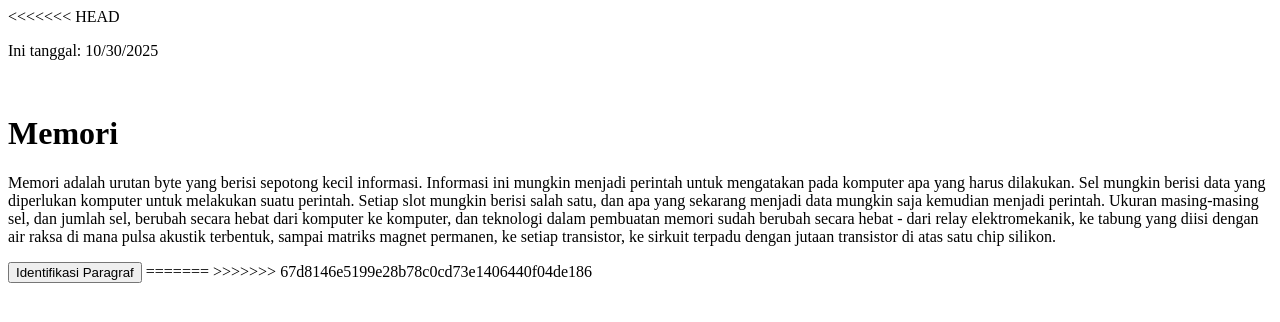
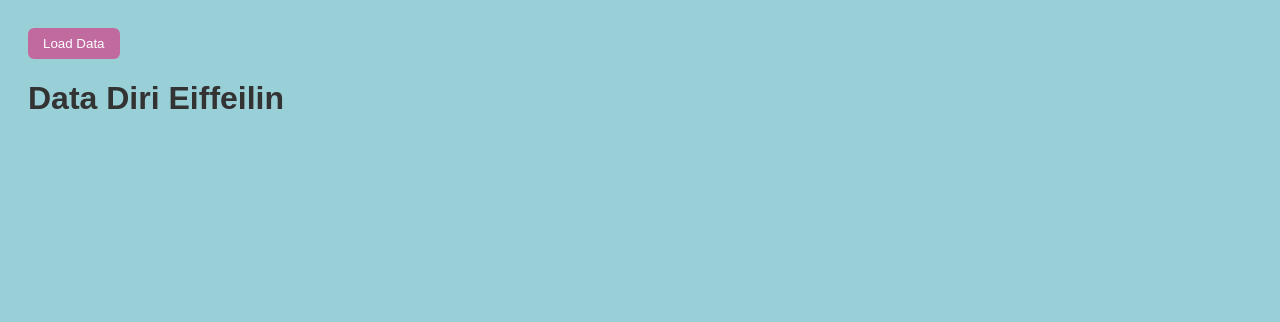
Before and after one commit to EiffeilinGracia/2403311705, a plain HTML site: page index.html in a window 1280 px wide. Drawn offline with Linux system fonts and the light colour scheme.

Commit message:
Add files via upload

```diff
--- a/index.html
+++ b/index.html
@@ -1,54 +1,79 @@
-<<<<<<< HEAD
+<!DOCTYPE html>
 <html>
-  <head>
-    <title>Memori</title>
-  </head>
-  <body>
-    <p id="tgl">Ini tanggal: </p>
-    <br>
-    <h1 id="title">title</h1>
-    <p class="content">content</p>
-    <p id="kalimatT"></p>
-    <p id="kataT"></p>
-    <button type="button" onclick="count()">Identifikasi Paragraf</button>
+<head>
+  <title>Data Diri Eiffeilin</title>
+  <style>
+    body {
+      font-family: Arial, sans-serif;
+      background-color: #99d0d7;
+      padding: 20px;
+    }
 
-    <script>
-      document.title = "Memori";
-      let tanggal = document.getElementById("tgl");
-      tanggal.innerHTML += new Date(Date.now()).toLocaleDateString();
+    button {
+      background-color: #c16aa0;
+      color: white;
+      border: none;
+      padding: 8px 15px;
+      border-radius: 6px;
+      cursor: pointer;
+    }
 
-      let web = {
-        title: "Memori",
-        data: "Memori adalah urutan byte yang berisi sepotong kecil informasi. Informasi ini mungkin menjadi perintah untuk mengatakan pada komputer apa yang harus dilakukan. Sel mungkin berisi data yang diperlukan komputer untuk melakukan suatu perintah. Setiap slot mungkin berisi salah satu, dan apa yang sekarang menjadi data mungkin saja kemudian menjadi perintah. Ukuran masing-masing sel, dan jumlah sel, berubah secara hebat dari komputer ke komputer, dan teknologi dalam pembuatan memori sudah berubah secara hebat - dari relay elektromekanik, ke tabung yang diisi dengan air raksa di mana pulsa akustik terbentuk, sampai matriks magnet permanen, ke setiap transistor, ke sirkuit terpadu dengan jutaan transistor di atas satu chip silikon."
-      };
+    button:hover {
+      background-color: #b5288b;
+    }
 
-      let judul = document.getElementById("title");
-      let konten = document.getElementsByClassName("content")[0];
+    h1 {
+      color: #333;
+    }
 
-      judul.innerHTML = web.title;
-      konten.innerHTML = web.data;
+    .card {
+      background-color: white;
+      padding: 20px;
+      border-radius: 12px;
+      box-shadow: 0 3px 6px rgba(0,0,0,0.1);
+      width: 400px;
+      margin-top: 20px;
+    }
 
-      let status = false;
+    .card p {
+      margin: 6px 0;
+      font-size: 15px;
+    }
 
-      function count() {
-        if (status === true) {
-          alert("Paragraf sudah diidentifikasi");
-          return;
-        }
+    .card b {
+      color: #333;
+    }
+  </style>
+</head>
+<body>
+  <button onclick="getData()">Load Data</button>
+  <h1>Data Diri Eiffeilin</h1>
+  <div id="data-container"></div>
 
-        let kalimatT = document.getElementById("kalimatT");
-        let kataT = document.getElementById("kataT");
-
-        let jumlahKalimat = web.data.split(".").length - 1;
-        let jumlahKata = web.data.split(" ").length;
-
-        kalimatT.innerHTML = `Jumlah kalimat : ${jumlahKalimat}`;
-        kataT.innerHTML = `Jumlah kata : ${jumlahKata}`;
-        status = true;
-      }
-    </script>
-  </body>
+  <script>
+    function getData() {
+      fetch('data.json')
+        .then(response => response.json())
+        .then(data => {
+          const d = data[0];
+          const container = document.getElementById('data-container');
+          container.innerHTML = `
+            <div class="card">
+              <p><b>NIM:</b> ${d.NIM}</p>
+              <p><b>Nama:</b> ${d["Nama"]}</p>
+              <p><b>Tempat, Tanggal Lahir:</b> ${d["Tempat, Tanggal lahir"]}</p>
+              <p><b>Jenis Kelamin:</b> ${d["Jenis kelamin"]}</p>
+              <p><b>Kelas:</b> ${d["Kelas"]}</p>
+              <p><b>Jurusan:</b> ${d["Jurusan"]}</p>
+              <p><b>Angkatan:</b> ${d["Angkatan"]}</p>
+              <p><b>Prodi:</b> ${d["Prodi"]}</p>
+              <p><b>Nama Universitas:</b> ${d["Nama universitas"]}</p>
+              <p><b>Alamat:</b> ${d["Alamat"]}</p>
+            </div>
+          `;
+        })
+        .catch(error => console.error('Error fetching JSON:', error));
+    }
+  </script>
+</body>
 </html>
-=======
-
->>>>>>> 67d8146e5199e28b78c0cd73e1406440f04de186
```
